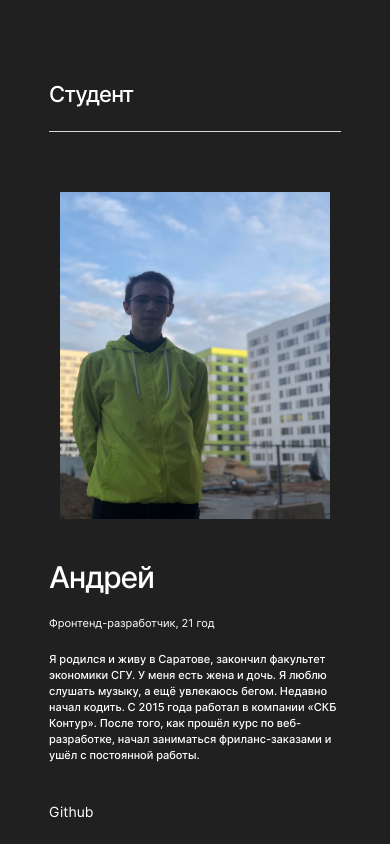
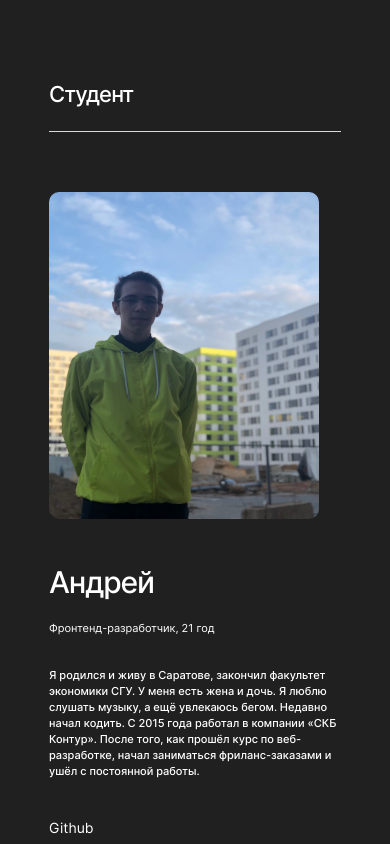
Before and after one commit to AndreySaveliev/movies-explorer-frontend, a React (Create React App) app: page / in a window 390 px wide. Shown: the part 2280-3124 px from the top of the page. Built offline with nearby package versions, Linux system fonts and the light colour scheme.

Commit message:
aboutme comp changes

```diff
--- a/src/components/Main/AboutMe/AboutMe.css
+++ b/src/components/Main/AboutMe/AboutMe.css
@@ -2,8 +2,9 @@
   width: 100%;
   background-color: #202020;
 }
-.aboutme__wrapper {
+.aboutme-wrapper {
   width: 89%;
+  max-width: 1140px;
   display: flex;
   flex-direction: column;
   margin: 0 auto;
@@ -15,12 +16,12 @@
   font-size: 22px;
   line-height: 27px;
   letter-spacing: -0.04em;
-  color: #FFFFFF;
+  color: #ffffff;
 }
-.aboutme__wrapper-info {
+.aboutme__info {
   position: relative;
   width: 100%;
-  border-top: 1px solid #DADADA;
+  border-top: 1px solid #dadada;
 }
 .aboutme__img {
   width: 270px;
@@ -28,8 +29,9 @@
   position: absolute;
   right: 0;
   top: 66px;
+  border-radius: 10px;
 }
-.aboutme__info {
+.aboutme__me {
   width: 600px;
   margin-bottom: 101px;
 }
@@ -39,7 +41,7 @@
   font-size: 50px;
   line-height: 58px;
   letter-spacing: -0.04em;
-  color: #FFFFFF;
+  color: #ffffff;
   margin: 66px auto 18px;
 }
 .aboutme__grade {
@@ -47,7 +49,7 @@
   font-weight: 500;
   font-size: 18px;
   line-height: 20px;
-  color: #FFFFFF;
+  color: #ffffff;
   mix-blend-mode: normal;
   margin: 0 auto 26px;
 }
@@ -56,7 +58,7 @@
   font-weight: 400;
   font-size: 14px;
   line-height: 22px;
-  color: #FFFFFF;
+  color: #ffffff;
   mix-blend-mode: normal;
   margin-bottom: 99px;
 }
@@ -65,12 +67,17 @@
   font-weight: 500;
   font-size: 14px;
   line-height: 17px;
-  color: #FFFFFF;
+  color: #ffffff;
   text-decoration: none;
+  transition: 0.5s;
+}
+
+.aboutme__social:hover {
+  opacity: 0.5;
 }
 
 @media screen and (max-width: 1279px) and (min-width: 768px) {
-  .aboutme__info {
+  .aboutme__me {
     width: 364px;
   }
   .aboutme__name {
@@ -91,15 +98,15 @@
 }
 
 @media screen and (max-width: 767px) and (min-width: 320px) {
-  .aboutme__wrapper {
+  .aboutme-wrapper {
     width: 292px;
   }
-  .aboutme__wrapper-info {
+  .aboutme__me {
     position: static;
     display: flex;
     flex-direction: column;
   }
-  .aboutme__info {
+  .aboutme__me {
     width: 292px;
     margin-bottom: 70px;
   }
--- a/src/components/Main/AboutMe/AboutMe.js
+++ b/src/components/Main/AboutMe/AboutMe.js
@@ -1,29 +1,34 @@
 import React from 'react';
-import myphoto from '../../../images/myphoto.jpg'
-
+import myphoto from '../../../images/myphoto.jpg';
 
 function AboutMe() {
   return (
-    <div className="aboutme" id='aboutme'>
-      <div className="aboutme__wrapper">
-        <h2 className='aboutme__title'>Студент</h2>
-        <div className='aboutme__wrapper-info'>
-          <img className='aboutme__img' src={myphoto} alt='me;)'></img>
-          <div className="aboutme__info">
+    <section className="aboutme" id="aboutme">
+      <div className="aboutme-wrapper">
+        <h2 className="aboutme__title">Студент</h2>
+        <div className="aboutme__info">
+          <img className="aboutme__img" src={myphoto} alt="me;)"></img>
+          <div className="aboutme__me">
             <h3 className="aboutme__name">Андрей</h3>
             <p className="aboutme__grade">Фронтенд-разработчик, 21 год</p>
             <p className="aboutme__text">
-              Я родился и живу в Саратове, закончил факультет экономики СГУ. У меня есть жена и дочь.
-              Я люблю слушать музыку, а ещё увлекаюсь бегом. Недавно начал кодить. С 2015 года работал
-              в компании «СКБ Контур». После того, как прошёл курс по веб-разработке, начал заниматься
-              фриланс-заказами и ушёл с постоянной работы.
+              Я родился и живу в Саратове, закончил факультет экономики СГУ. У меня есть жена и дочь. Я люблю слушать музыку,
+              а ещё увлекаюсь бегом. Недавно начал кодить. С 2015 года работал в компании «СКБ Контур». После того, как
+              прошёл курс по веб-разработке, начал заниматься фриланс-заказами и ушёл с постоянной работы.
             </p>
-            <a className='aboutme__social' alt='git' href='https://github.com/AndreySaveliev'>Github</a>
+            <a
+              className="aboutme__social"
+              alt="git"
+              href="https://github.com/AndreySaveliev"
+              target="_blank"
+              rel="noreferrer"
+            >
+              Github
+            </a>
           </div>
-
         </div>
       </div>
-    </div>
+    </section>
   );
 }
 
```
